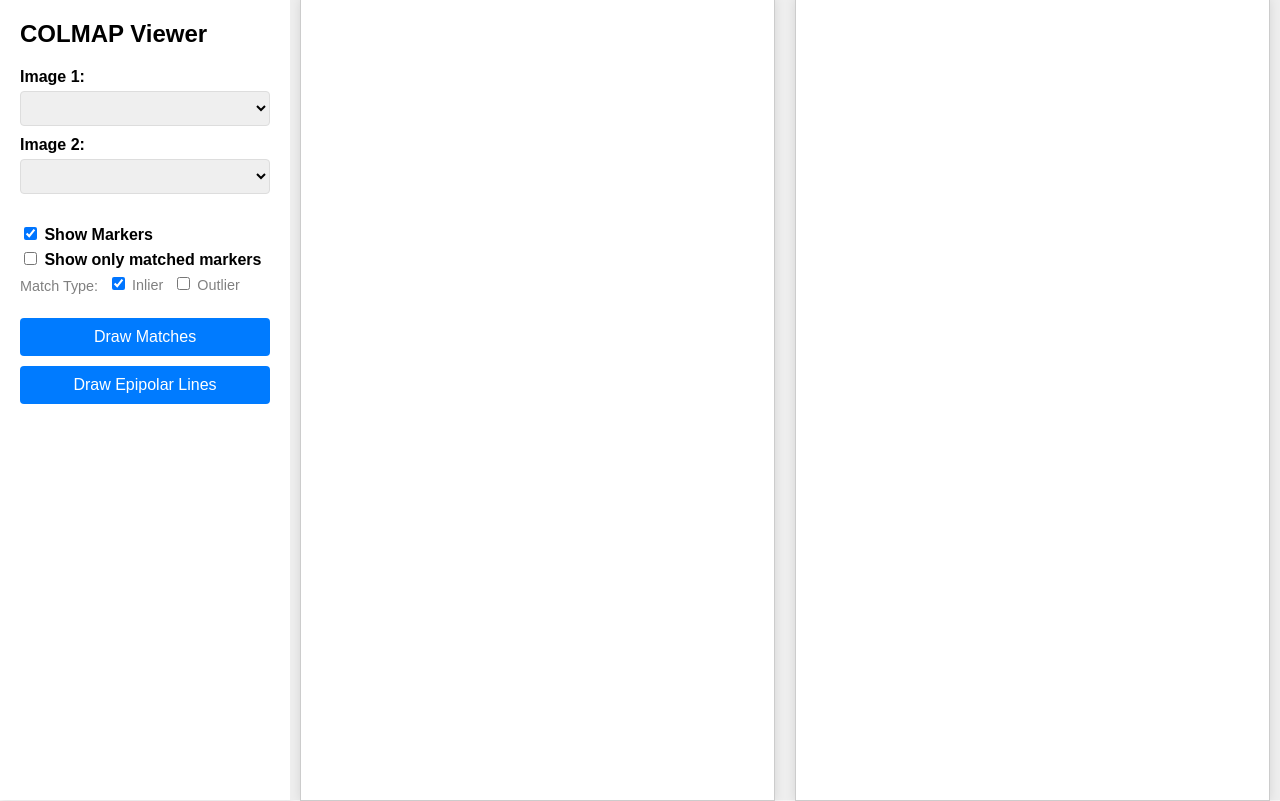
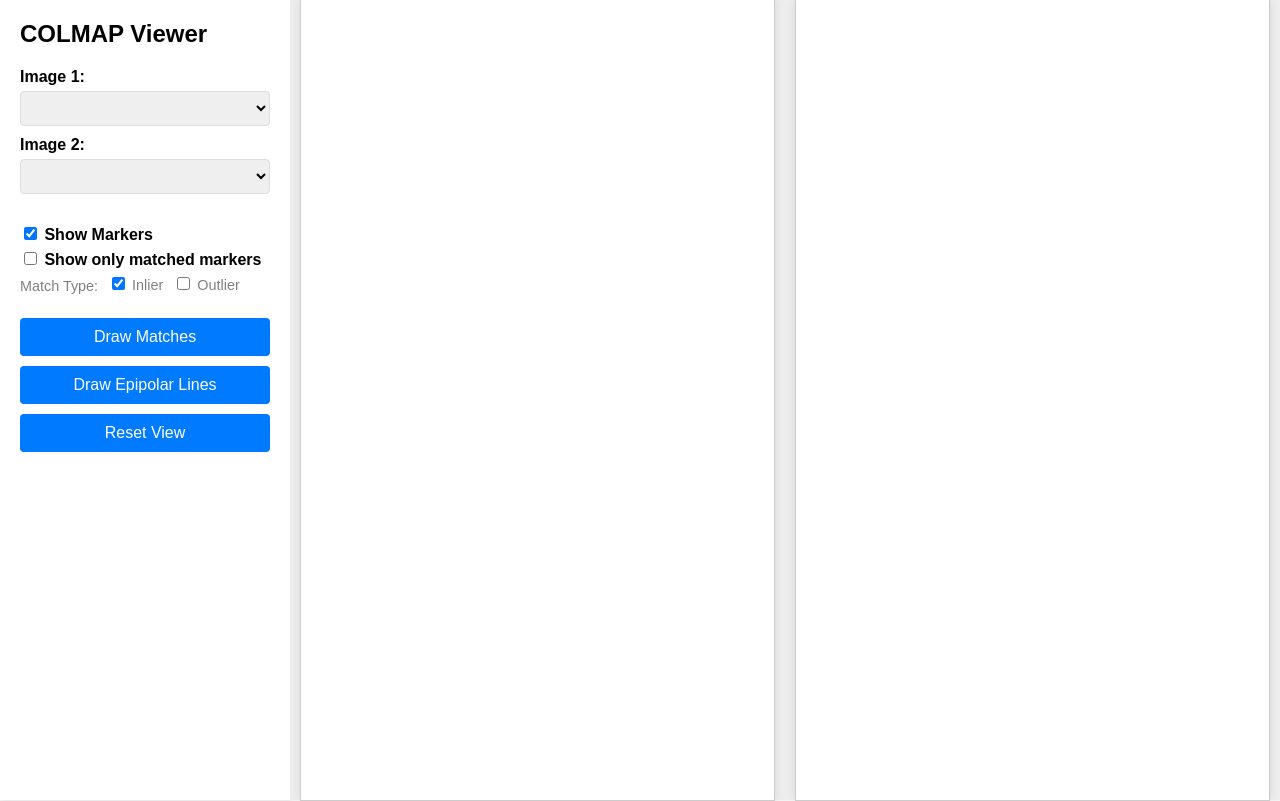
Before and after one commit to humanbeingZ/colmap_viewer, a FastAPI app: page / in a window 1280 px wide. Run offline with FastAPI, Linux system fonts and the light colour scheme; data that the repository does not hold is empty; a map, chart or similar area stays blank; parts of the project's set-up code (start-up, migrations or seed data) failed here and were passed over.

Commit message:
feat: add reset view button

```diff
--- a/static/js/main.js
+++ b/static/js/main.js
@@ -10,6 +10,7 @@
 const showOnlyMatchedCheckbox = document.getElementById("show-only-matched");
 const showInlierMatchesCheckbox = document.getElementById("show-inlier-matches");
 const showWrongMatchesCheckbox = document.getElementById("show-wrong-matches");
+const resetViewButton = document.getElementById("reset-view");
 
 // Canvas contexts
 const ctx1 = image1Canvas.getContext("2d");
@@ -198,6 +199,18 @@
 
 // --- Canvas Drawing Functions ---
 
+function resetCanvasState(canvas, imageElement, state) {
+    const panel = canvas.parentElement;
+    canvas.width = panel.clientWidth;
+    canvas.height = panel.clientHeight;
+
+    const scaleX = canvas.width / imageElement.width;
+    const scaleY = canvas.height / imageElement.height;
+    state.scale = Math.min(scaleX, scaleY);
+    state.translateX = (canvas.width - imageElement.width * state.scale) / 2;
+    state.translateY = (canvas.height - imageElement.height * state.scale) / 2;
+}
+
 async function drawImageAndFeatures(imageElement, canvas, ctx, imageId, isLeftPanel) {
     const canvasKey = isLeftPanel ? "image1" : "image2";
     const state = canvasStates[canvasKey];
@@ -223,16 +236,7 @@
 
     return new Promise((resolve) => {
         imageElement.onload = () => {
-            const panel = canvas.parentElement;
-            canvas.width = panel.clientWidth;
-            canvas.height = panel.clientHeight;
-
-            const scaleX = canvas.width / imageElement.width;
-            const scaleY = canvas.height / imageElement.height;
-            state.scale = Math.min(scaleX, scaleY);
-            state.translateX = (canvas.width - imageElement.width * state.scale) / 2;
-            state.translateY = (canvas.height - imageElement.height * state.scale) / 2;
-
+            resetCanvasState(canvas, imageElement, state);
             redrawCanvas(canvas, ctx, canvasKey);
             resolve();
         };
@@ -437,7 +441,20 @@
         }
     }
 
-    drawMatchesButton.textContent = linesVisible ? "Hide Matches" : "Draw Matches";
+    drawMatches();
+});
+
+resetViewButton.addEventListener("click", () => {
+    if (currentImage1Data) {
+        const state1 = canvasStates['image1'];
+        resetCanvasState(image1Canvas, currentImage1, state1);
+        redrawCanvas(image1Canvas, ctx1, "image1");
+    }
+    if (currentImage2Data) {
+        const state2 = canvasStates['image2'];
+        resetCanvasState(image2Canvas, currentImage2, state2);
+        redrawCanvas(image2Canvas, ctx2, "image2");
+    }
     drawMatches();
 });
 
--- a/templates/index.html
+++ b/templates/index.html
@@ -42,6 +42,7 @@
             <div class="action-buttons">
                 <button id="draw-matches">Draw Matches</button>
                 <button id="draw-epipolar">Draw Epipolar Lines</button>
+                <button id="reset-view">Reset View</button>
             </div>
         </div>
         <div class="viewer">
```
